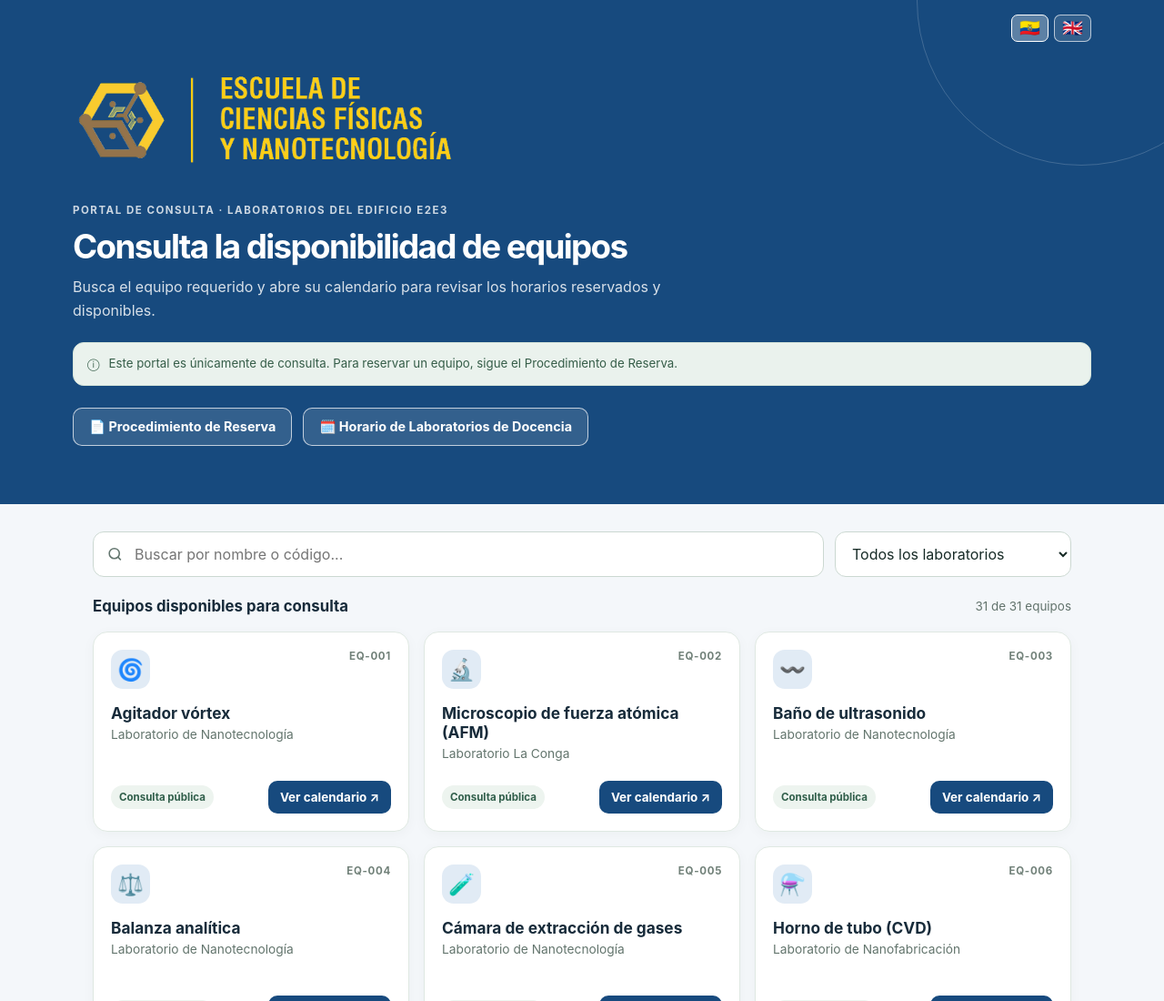
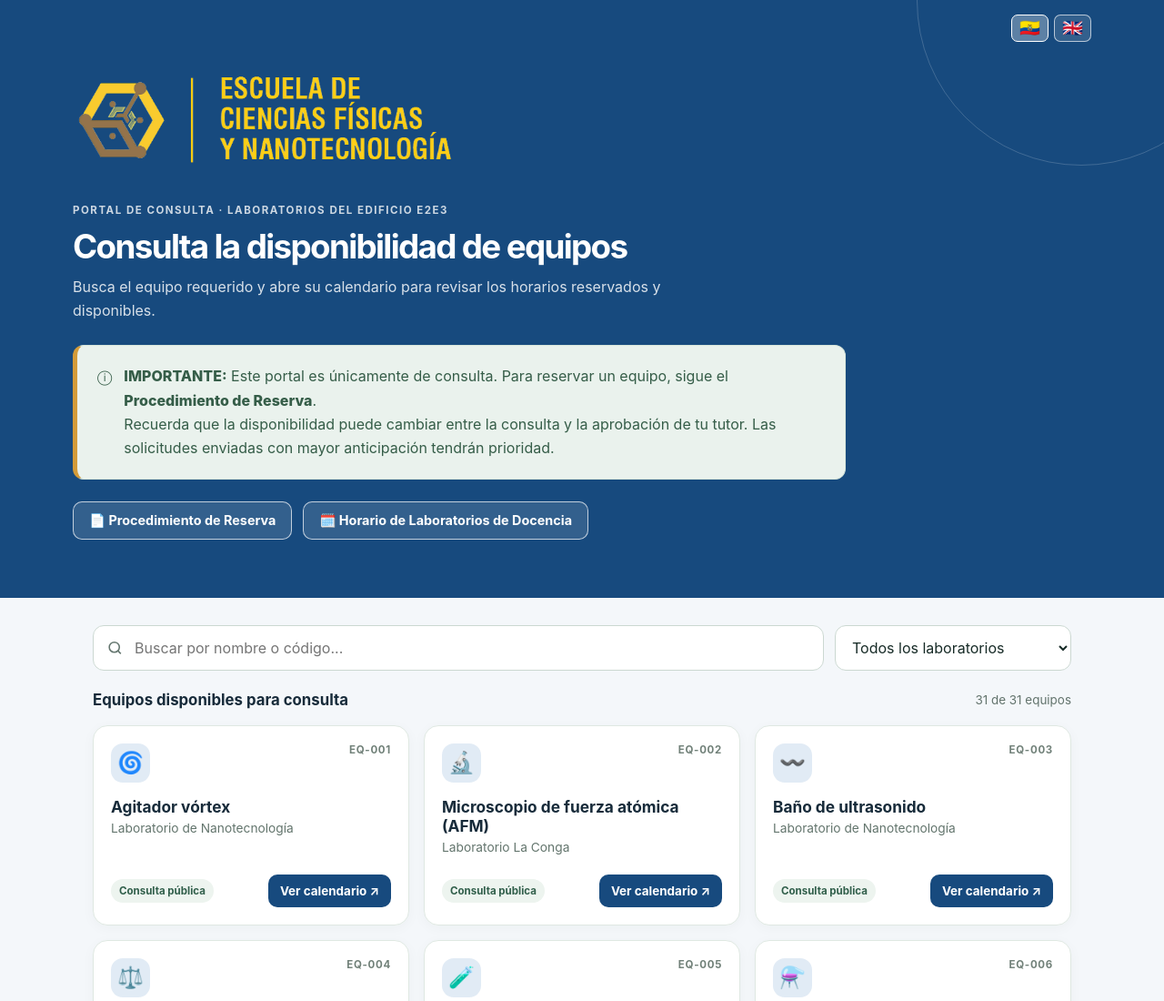
Before and after one commit to jose-2020/catalogo-equipos, a plain HTML site: page index.html in a window 1280 px wide. Shown: the top 1100 px of the page at 91% size. Drawn offline with Linux system fonts and the light colour scheme.

Commit message:
Enhance notice styles and update content
Updated the notice styling and content for better clarity and emphasis.

```diff
--- a/index.html
+++ b/index.html
@@ -382,16 +382,25 @@ input:focus, select:focus {
 
 .notice {
   display: flex;
-  gap: 10px;
+  gap: 13px;
   align-items: flex-start;
   background: #EAF2ED;
   border: 1px solid #D6E5DA;
+  border-left: 5px solid #D39B39;
   border-radius: 12px;
-  padding: 13px 15px;
+  padding: 20px 22px;
   color: #355D48;
-  font-size: .83rem;
-  line-height: 1.5;
-  margin-top: 22px;
+  font-size: 1rem;
+  line-height: 1.65;
+  margin-top: 25px;
+}
+
+.notice--large {
+  max-width: 850px;
+}
+
+.notice strong {
+  font-weight: 800;
 }
 
 /* ADAPTACIÓN A CELULARES */
@@ -456,12 +465,17 @@ input:focus, select:focus {
     </p>
 
     <div class="notice notice--large">
-      <span aria-hidden="true">ⓘ</span>
-      <span  data-i18n="notice">
-        Este portal es únicamente de consulta. Para reservar
-        un equipo, sigue el Procedimiento de Reserva.
-      </span>
-    </div>
+	  <span aria-hidden="true">ⓘ</span>
+	  <div data-i18n="notice">
+	    <strong>IMPORTANTE:</strong>
+	    Este portal es únicamente de consulta. Para reservar un equipo,
+	    sigue el <strong>Procedimiento de Reserva</strong>.
+	    <br>
+	    Recuerda que la disponibilidad puede cambiar entre la consulta
+	    y la aprobación de tu tutor. Las solicitudes enviadas con mayor
+	    anticipación tendrán prioridad.
+	  </div>
+	</div>
 
     <div class="hero-actions">
   <a class="hero-button" href="procedimiento-reservas.pdf" target="_blank" rel="noopener noreferrer" data-i18n="procedure">
@@ -771,7 +785,7 @@ const translations = {
     eyebrow: 'Portal de consulta · Laboratorios del edificio E2E3',
     title: 'Consulta la disponibilidad de equipos',
     description: 'Busca el equipo requerido y abre su calendario para revisar los horarios reservados y disponibles.',
-    notice: 'Este portal es únicamente de consulta. Para reservar un equipo, sigue el Procedimiento de Reserva.',
+    notice: '<strong>IMPORTANTE:</strong> Este portal es únicamente de consulta. Para reservar un equipo, sigue el <strong>Procedimiento de Reserva</strong>.<br>Recuerda que la disponibilidad puede cambiar entre la consulta y la aprobación de tu tutor. Las solicitudes enviadas con mayor anticipación tendrán prioridad.',
     procedure: '📄 Procedimiento de Reserva',
     schedule: '🗓️ Horario de Laboratorios de Docencia',
     search: 'Buscar por nombre o código...',
@@ -792,7 +806,7 @@ const translations = {
     eyebrow: 'Information Portal · E2E3 Building Laboratories',
     title: 'Check Equipment Availability',
     description: 'Find the equipment you need and open its calendar to check reserved and available time slots.',
-    notice: 'This portal is for consultation purposes only. To reserve equipment, please follow the Reservation Procedure.',
+    notice: '<strong>IMPORTANT:</strong> This portal is for consultation purposes only. To reserve equipment, please follow the <strong>Reservation Procedure</strong>.<br>Please remember that availability may change between checking the calendar and your tutor’s approval. Requests submitted further in advance will be given priority.',
     procedure: '📄 Reservation Procedure',
     schedule: '🗓️ Teaching Laboratories Schedule',
     search: 'Search by name or code...',
@@ -916,7 +930,11 @@ function changeLanguage(language) {
 
   document.querySelectorAll('[data-i18n]').forEach(element => {
     const key = element.dataset.i18n;
-    element.textContent = t[key];
+    if (key === 'notice') {
+	  element.innerHTML = t[key];
+	} else {
+	  element.textContent = t[key];
+	}
   });
 
   document.querySelectorAll('[data-i18n-placeholder]').forEach(element => {
```
